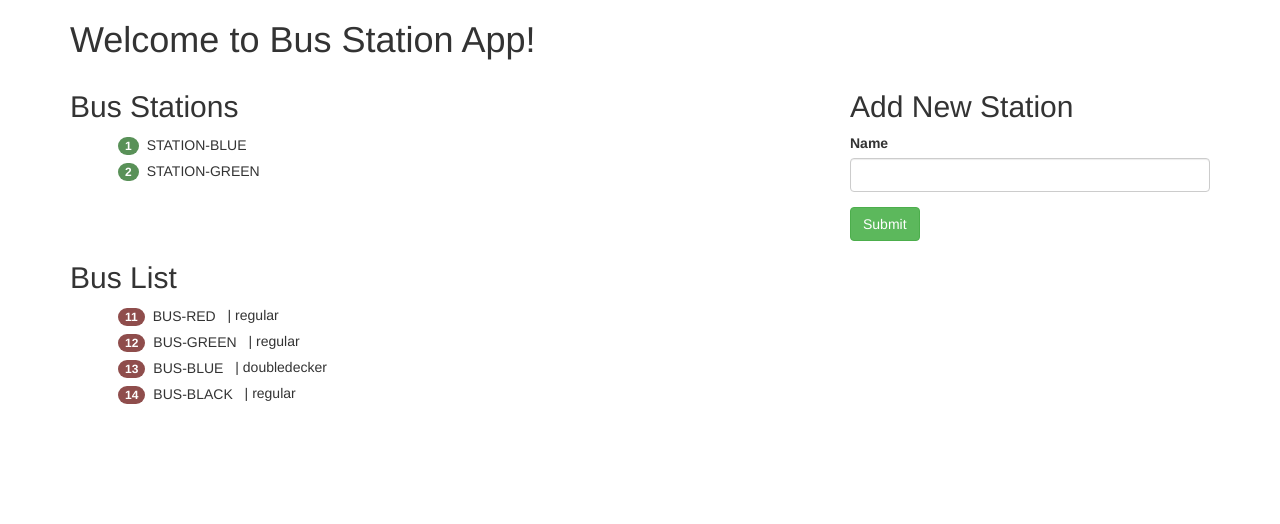
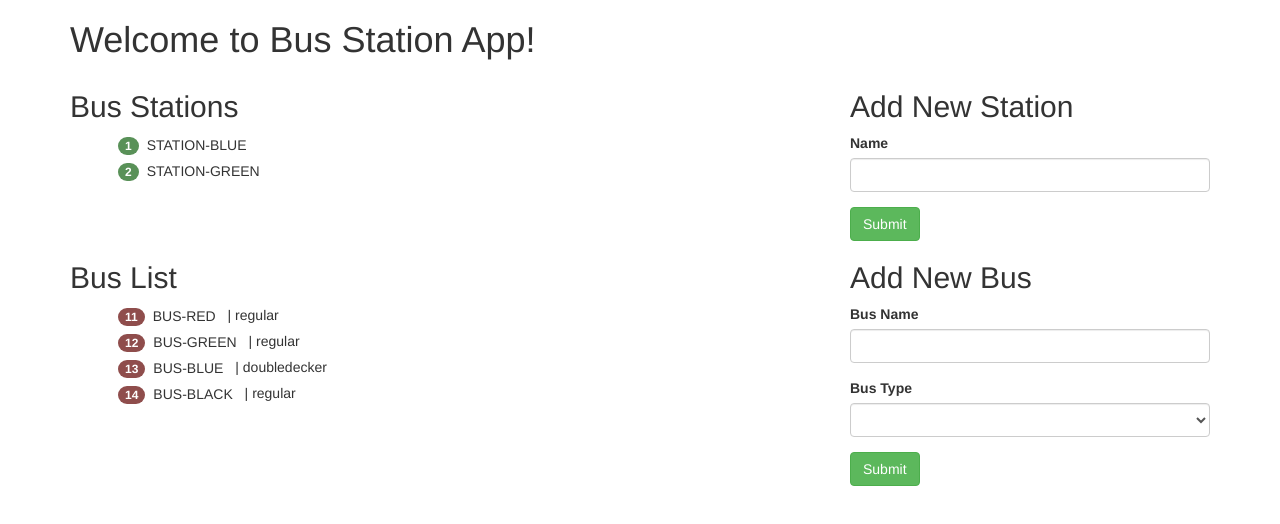
Before and after one commit to mel-michael/flixbus-station, an Angular app: page /buses in a window 1280 px wide. Shown: the top 524 px of the page. Built offline with nearby package versions, Linux system fonts and the light colour scheme.

Commit message:
Implement add bus functionality

```diff
--- a/src/app/buses/buses.component.html
+++ b/src/app/buses/buses.component.html
@@ -4,22 +4,24 @@
     <ul>
       <li *ngFor="let bus of buses">
         <span class="badge">{{bus.busId}}</span>{{bus.name | uppercase}}
-        <span>  |  {{bus.type}}</span>
+        <span> | {{bus.type}}</span>
       </li>
     </ul>
   </div>
-  <!-- <div class="col-md-4">
+  <div class="col-md-4">
     <h2>Add New Bus</h2>
-    <form>
+    <form [formGroup]="busForm" (ngSubmit)="addBus()">
       <div class="form-group">
-        <label for="name">Name</label>
-        <input type="text" class="form-control" id="name" formControl="busName" required>
+        <label for="name">Bus Name</label>
+        <input type="text" class="form-control" id="name" formControlName="name" required>
       </div>
       <div class="form-group">
-        <label for="name">TYpe</label>
-        <input type="text" class="form-control" id="name" formControl="busType" required>
+        <label for="type">Bus Type</label>
+        <select class="form-control" id="type" formControlName="type" required>
+          <option *ngFor="let busType of busTypes" [value]="busType">{{busType}}</option>
+        </select>
       </div>
-      <button type="submit" (click)="addBus()" class="btn btn-success">Submit</button>
+      <button type="submit" class="btn btn-success">Submit</button>
     </form>
-  </div> -->
+  </div>
 </div>
--- a/src/app/buses/buses.component.ts
+++ b/src/app/buses/buses.component.ts
@@ -10,20 +10,22 @@ import { FormControl, FormGroup } from '@angular/forms';
 export class BusesComponent implements OnInit {
   buses = BUSES;
   busForm =  new FormGroup({
-    busName: new FormControl(''),
-    busType: new FormControl('')
+    name: new FormControl(''),
+    type: new FormControl('')
   });
+  busTypes = [ 'regular', 'doubledecker'];
 
   constructor() {}
 
   addBus(): void {
     const randNum = Math.floor(Math.random() * 1000);
-    // const newStation = {
-    //   id: randNum,
-    //   name: this.stationName.value,
-    //   slots: []
-    // };
-    // this.buses.push(newStation);
+    const newBus = {
+      busId: randNum,
+      plateNumber: `BUS-${randNum}-${randNum}`,
+      name: this.busForm.value.name,
+      type: this.busForm.value.type
+    };
+    this.buses.push(newBus);
   }
 
   ngOnInit() {}
```
